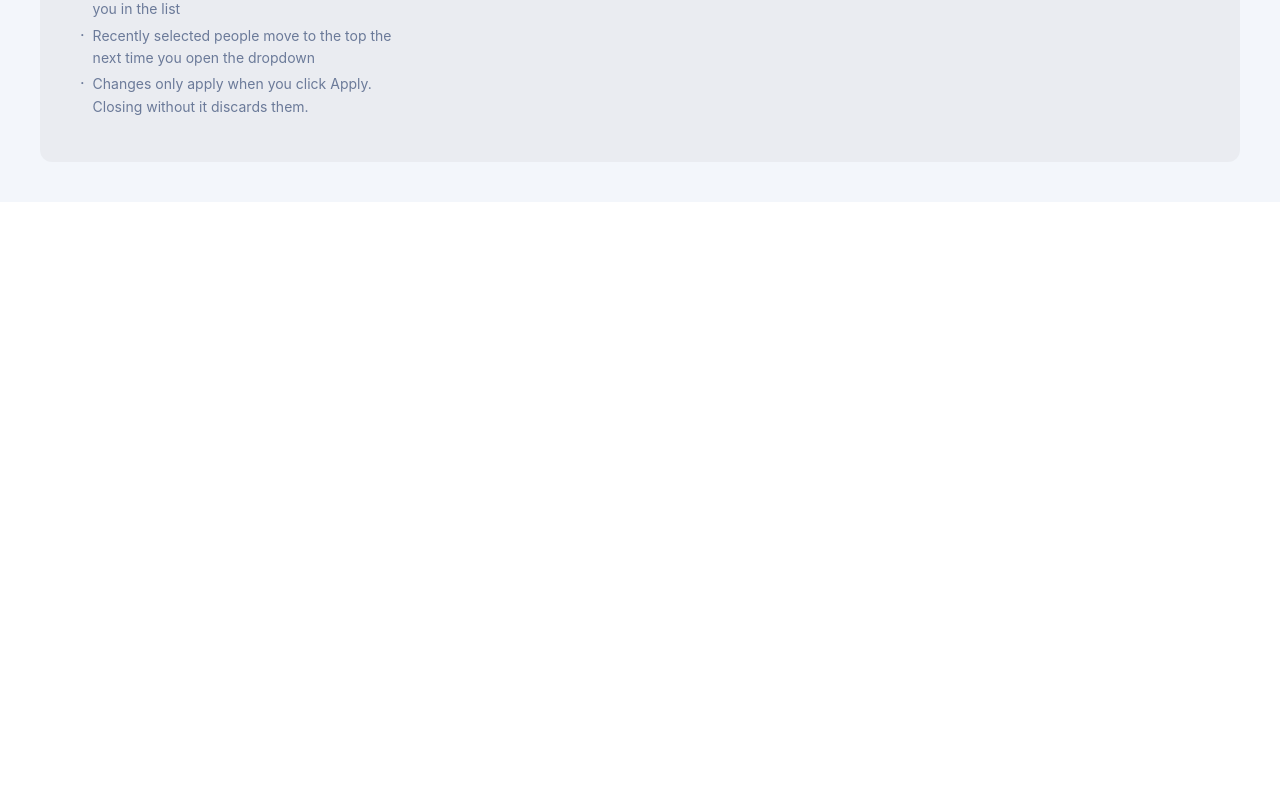
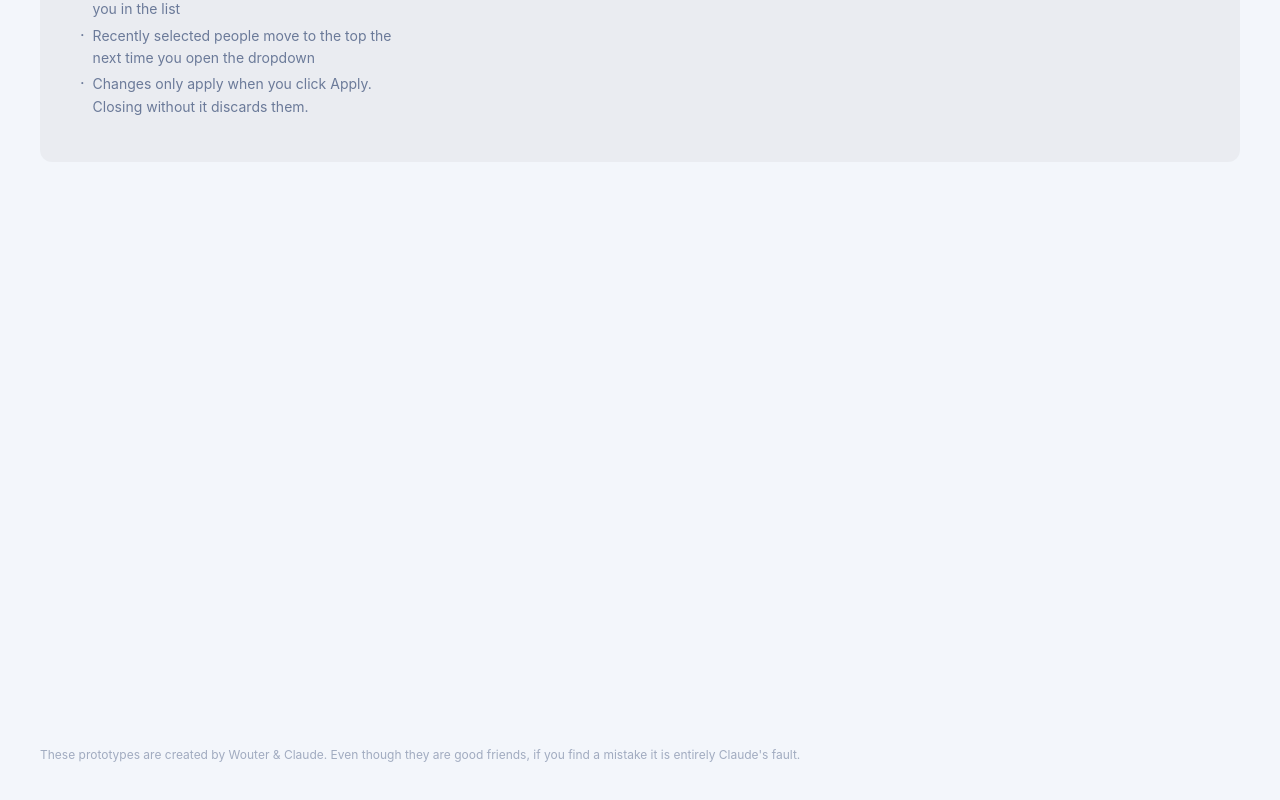
Before and after one commit to wouterdebres/filter-dropdown, a React (Vite) app in the folder filter-badge-prototype/: page / in a window 1280 px wide. Shown: the part 1077-1877 px from the top of the page. Before the commit the page ends 1279 px from the top, so only its background shows below. Built offline with nearby package versions, Linux system fonts and the light colour scheme; a web font is replaced by a local one.

Commit message:
Add footer with disclaimer

```diff
--- a/filter-badge-prototype/src/App.jsx
+++ b/filter-badge-prototype/src/App.jsx
@@ -117,6 +117,12 @@ export default function App() {
       >
         <FilterBadgeV2 />
       </Option>
+
+      <div style={{ height: 600, display: "flex", alignItems: "flex-end", paddingBottom: 40 }}>
+        <p style={{ margin: 0, fontSize: 12, color: C.muted, opacity: 0.6 }}>
+          These prototypes are created by Wouter & Claude. Even though they are good friends, if you find a mistake it is entirely Claude's fault.
+        </p>
+      </div>
     </div>
   );
 }
```
